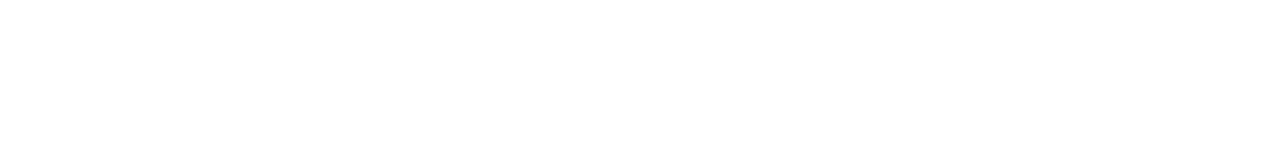
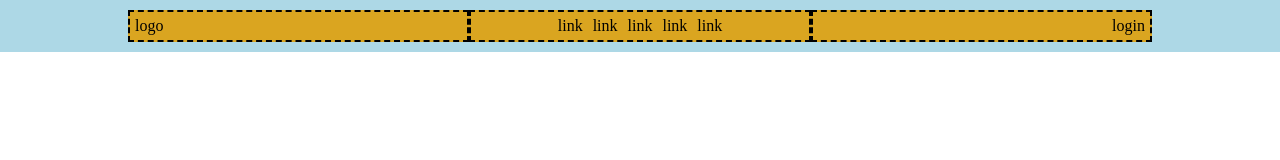
Before and after one commit to francescovincidev/htmlcss-struttura-discord, a plain HTML site: page index.html in a window 1280 px wide. Drawn offline with Linux system fonts and the light colour scheme.

Commit message:
Add navigation bar

```diff
--- a/css/style.css
+++ b/css/style.css
@@ -4,3 +4,50 @@
     padding: 0;
     box-sizing: border-box;
 }
+
+
+/* UTILITY */
+.flex{
+    display: flex;
+}
+
+.container{
+    width: 80%;
+    margin: 0 auto;
+}
+
+
+/* HEADER */
+header nav{
+    background-color: #ADD8E6;
+}
+
+.navigation-bar {
+
+    justify-content: space-between;
+    align-items: center;
+    padding: 10px 0;
+
+}
+
+
+
+.navigation-bar .menu{
+    background-color: #DAA520;
+    width: 100%;
+    padding:5px;
+    border: 2px dashed black;
+
+
+}
+
+.navigation-bar div.menu ul{
+    list-style-type: none;
+    gap: 10px;
+    justify-content: center;
+
+}
+
+.navigation-bar  .login{
+    text-align: right;
+}
--- a/index.html
+++ b/index.html
@@ -11,6 +11,28 @@
     <!-- HEADER -->
     <header>
         <nav>
+            <div class="container">
+
+                <div class="navigation-bar flex">
+
+                    <div class="menu">
+                        logo
+                    </div>
+                    <div class="menu link">
+                        <ul class="flex">
+                            <li>link</li>
+                            <li>link</li>
+                            <li>link</li>
+                            <li>link</li>
+                            <li>link</li>
+                        </ul>
+                    </div>
+                    <div class="menu login">
+                        login
+                    </div>
+
+                </div>
+            </div>
 
         </nav>
 
```
